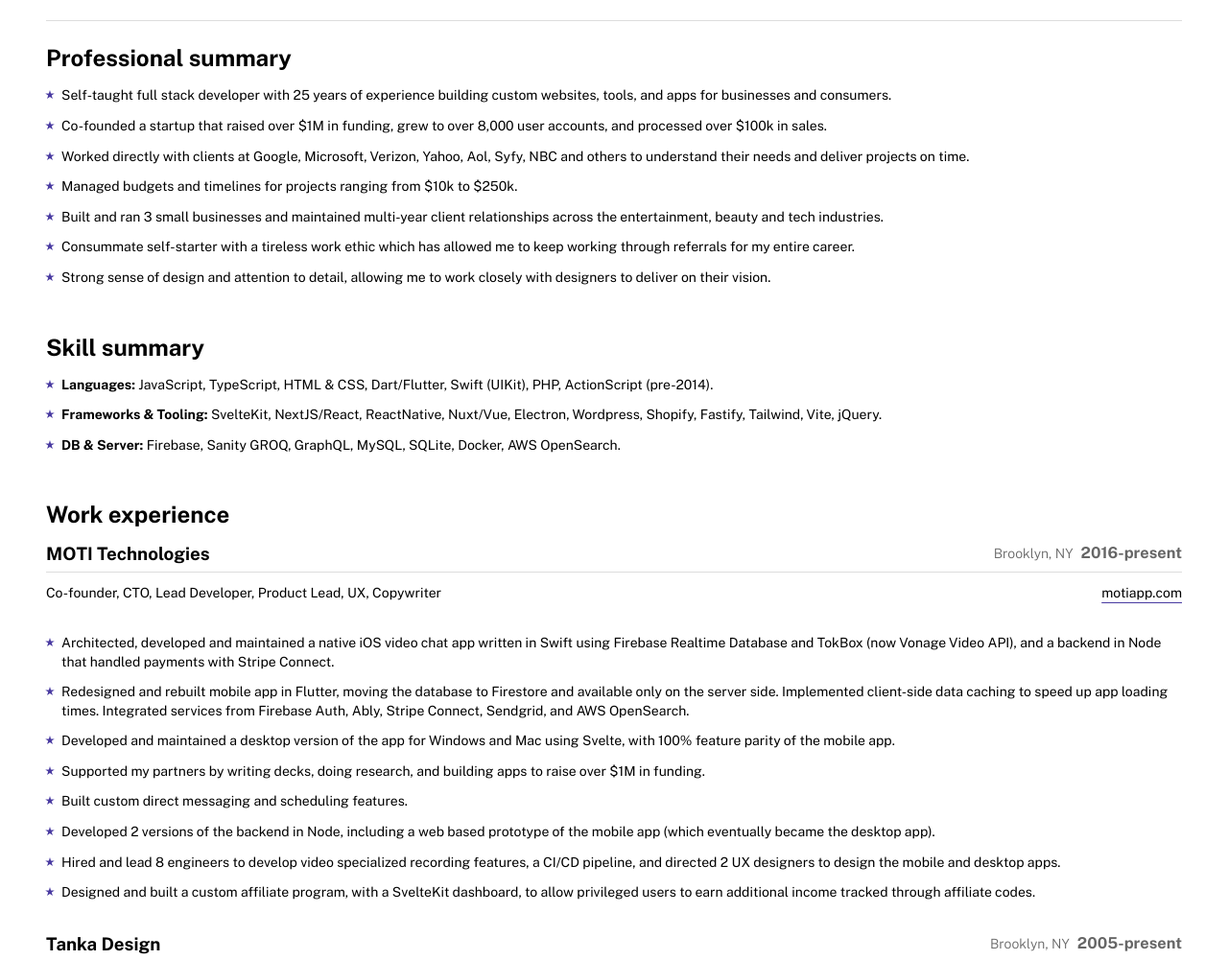
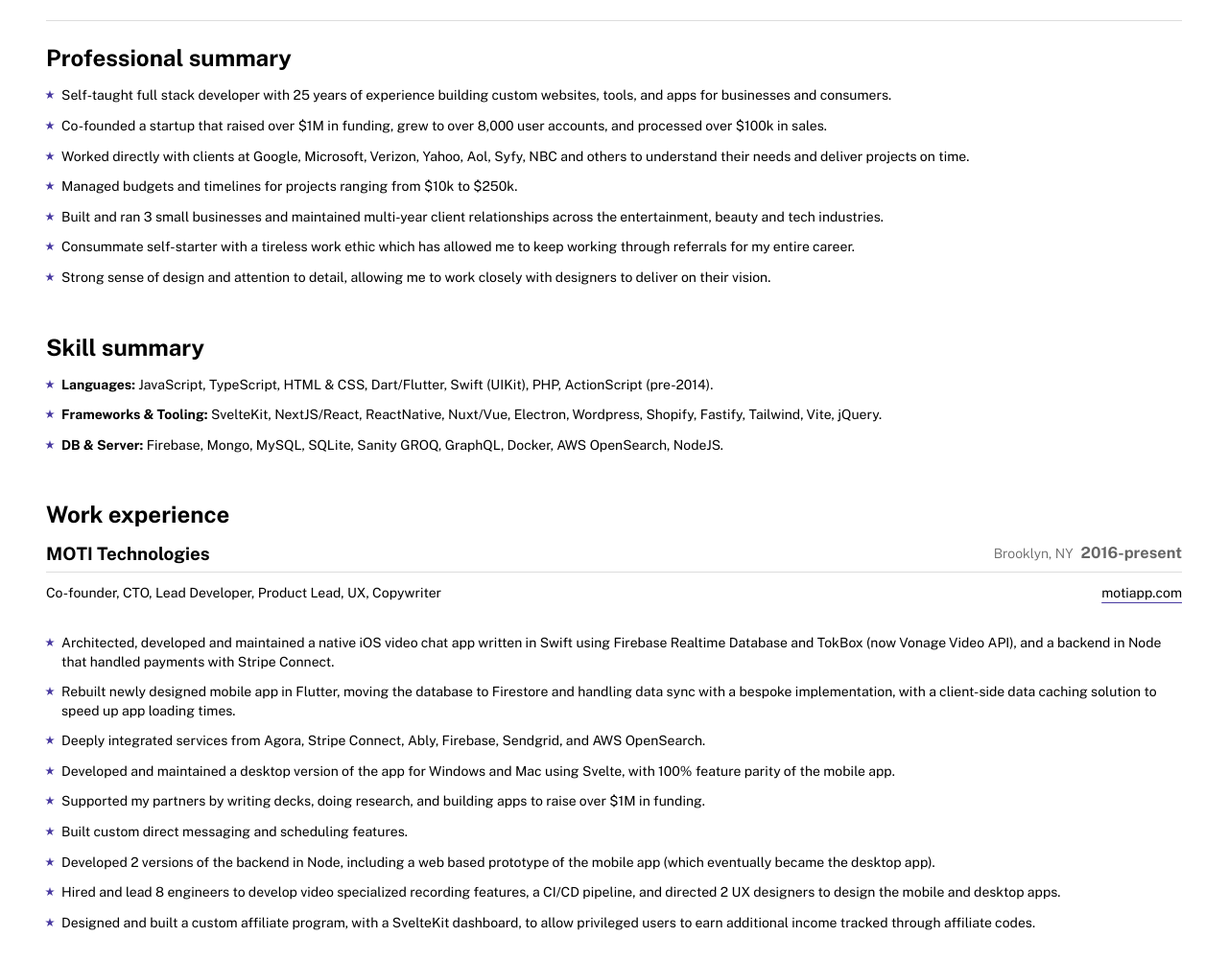
Before and after one commit to tankadesign/jfalcon-resume, a plain HTML site: page index.html in a window 1280 px wide. Shown: the part 82-1083 px from the top of the page at 96% size. Drawn offline with Linux system fonts and the light colour scheme.

Commit message:
adjust copy

```diff
--- a/index.html
+++ b/index.html
@@ -223,7 +223,9 @@
             <b>Frameworks & Tooling:</b> SvelteKit, NextJS/React, ReactNative, Nuxt/Vue, Electron, Wordpress, Shopify,
             Fastify, Tailwind, Vite, jQuery.
           </li>
-          <li><b>DB & Server:</b> Firebase, Sanity GROQ, GraphQL, MySQL, SQLite, Docker, AWS OpenSearch.</li>
+          <li>
+            <b>DB & Server:</b> Firebase, Mongo, MySQL, SQLite, Sanity GROQ, GraphQL, Docker, AWS OpenSearch, NodeJS.
+          </li>
         </ul>
       </section>
 
@@ -251,9 +253,11 @@
               Connect.
             </li>
             <li>
-              Redesigned and rebuilt mobile app in Flutter, moving the database to Firestore and available only on the
-              server side. Implemented client-side data caching to speed up app loading times. Integrated services from
-              Firebase Auth, Ably, Stripe Connect, Sendgrid, and AWS OpenSearch.
+              Rebuilt newly designed mobile app in Flutter, moving the database to Firestore and handling data sync with
+              a bespoke implementation, with a client-side data caching solution to speed up app loading times.
+            </li>
+            <li>
+              Deeply integrated services from Agora, Stripe Connect, Ably, Firebase, Sendgrid, and AWS OpenSearch.
             </li>
             <li>
               Developed and maintained a desktop version of the app for Windows and Mac using Svelte, with 100% feature
```
Also changed, not shown: 1 other file.
